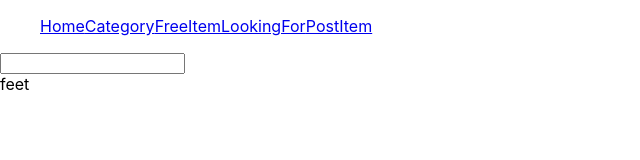
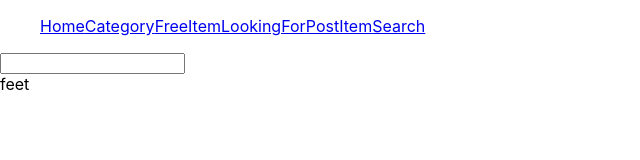
Before and after one commit to Willlasbury/project-3, a React (Create React App) app: page / in a window 1280 px wide. Shown: the top 160 px of the page, without its empty margins (0-640 px from the left). Built offline with nearby package versions, Linux system fonts and the light colour scheme; no server answers.

Commit message:
got a search page up and linked to nav

```diff
--- a/src/App.js
+++ b/src/App.js
@@ -13,6 +13,7 @@ import PostItem from "./pages/PostItem"
 import NavBar from "./components/Navbar";
 import Footer from "./components/Footer";
 import NotFound from "./pages/NotFound";
+import Search from "./pages/Search";
 
 export default function App () {
 
@@ -31,6 +32,7 @@ export default function App () {
         <Route path="/freeitem" element={<FreeItem />} />
         <Route path="/lookingfor" element={<LookingFor />} />
         <Route path="/postitem" element={<PostItem />} />
+        <Route path="/search" element={<Search />} />
         <Route path="/*" element={<NotFound />} />
       </Routes>
       <Footer />
--- a/src/components/Navbar/index.js
+++ b/src/components/Navbar/index.js
@@ -12,6 +12,7 @@ export default function NavBar() {
             <NavLink to='/freeitem'>FreeItem</NavLink>
             <NavLink to='/lookingfor'>LookingFor</NavLink>
             <NavLink to='/postitem'>PostItem</NavLink>
+            <NavLink to='/search'>Search</NavLink>
         </ul>
     </nav>
   );
--- a/src/pages/Category/index.js
+++ b/src/pages/Category/index.js
@@ -1,5 +1,5 @@
 import React from "react";
-import { useState } from "react";
+// import { useState } from "react";
 
 import "./style.css";
 
--- a/src/pages/FreeItem/index.js
+++ b/src/pages/FreeItem/index.js
@@ -1,5 +1,5 @@
 import React from "react";
-import { useState } from "react";
+// import { useState } from "react";
 
 import "./style.css";
 
--- a/src/pages/LookingFor/index.js
+++ b/src/pages/LookingFor/index.js
@@ -1,5 +1,5 @@
 import React from "react";
-import { useState } from "react";
+// import { useState } from "react";
 
 import "./style.css";
 
--- a/src/pages/PostItem/index.js
+++ b/src/pages/PostItem/index.js
@@ -1,5 +1,5 @@
 import React from "react";
-import { useState } from "react";
+// import { useState } from "react";
 
 import "./style.css";
 
--- /dev/null
+++ b/src/pages/Search/index.js
@@ -0,0 +1,24 @@
+import React from "react";
+// import { useState } from "react";
+
+import "./style.css";
+
+export default function Search () {
+    return (
+        <form>
+            <div>
+                <label htmlfor="search">Search:</label>
+                <input
+                name="search"
+                type="text"
+                placeholder="Search for items"
+                />
+                <br />
+                <button
+                type="submit"
+                >
+                Search</button>
+            </div>
+        </form>
+    );
+}
```
Also changed, not shown: src/pages/Search/style.css (added).
